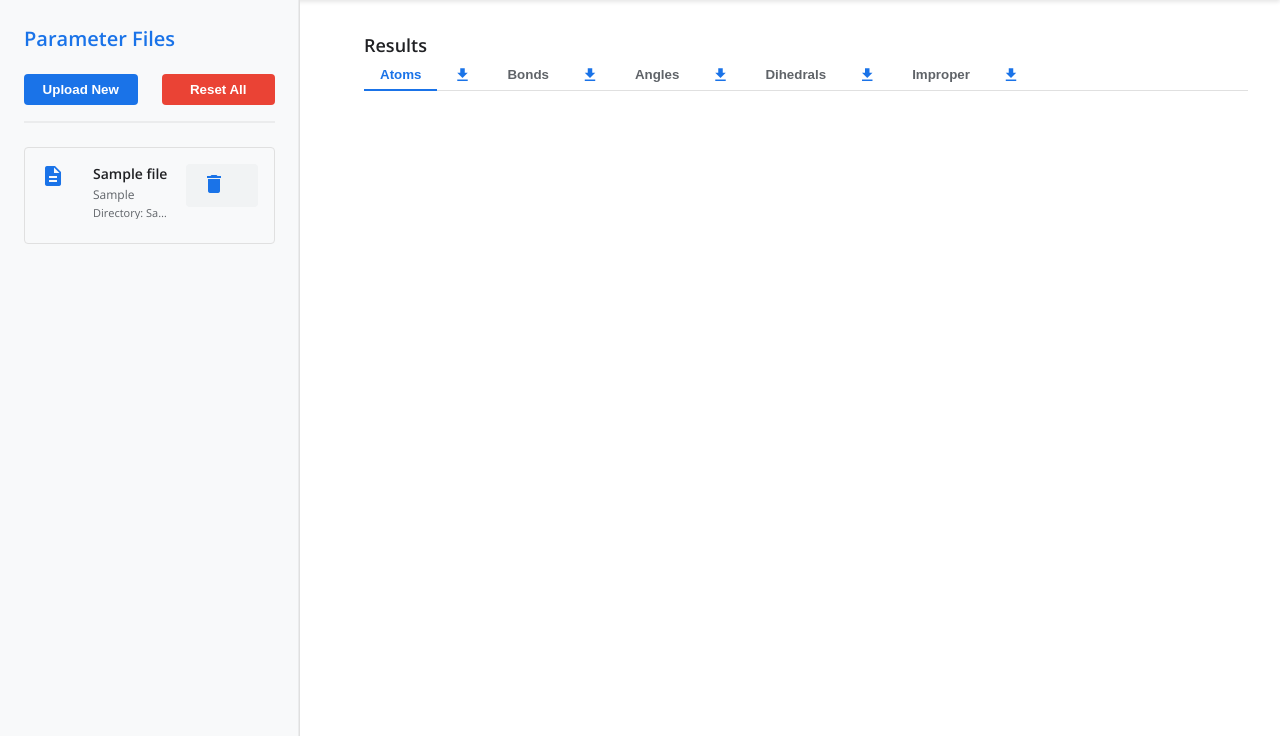
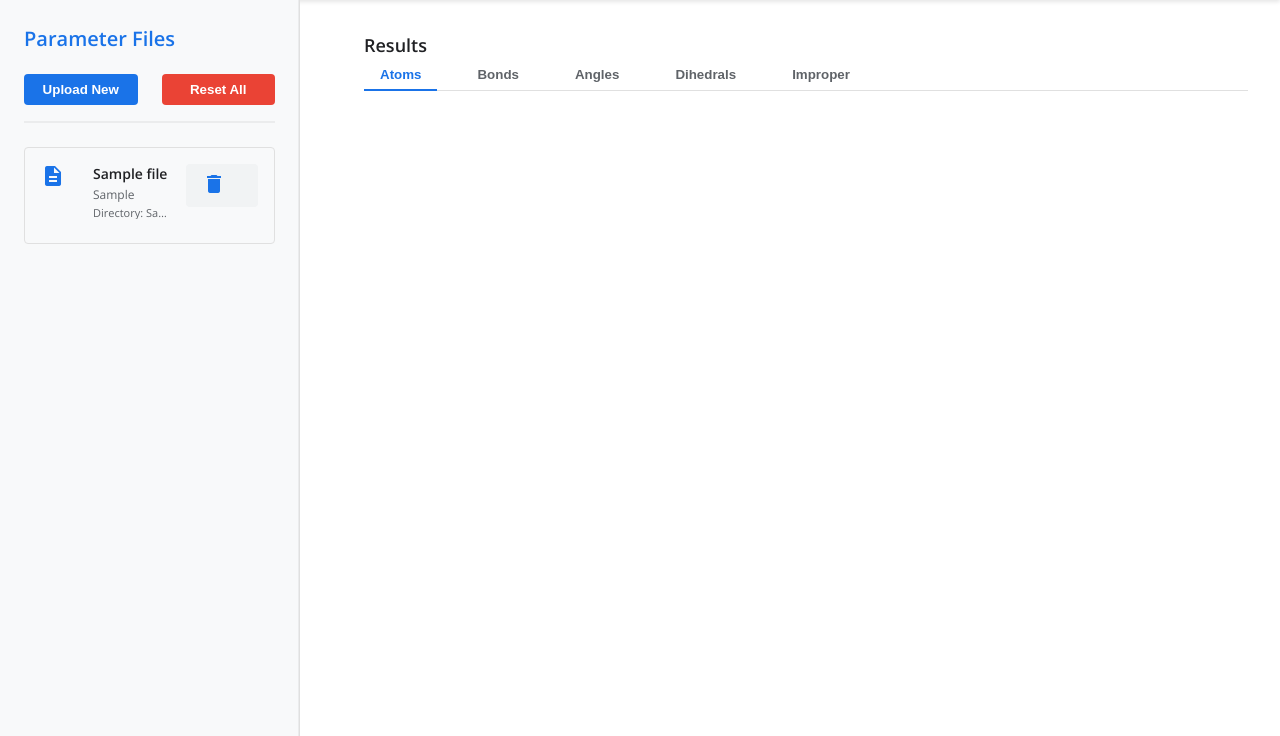
Before and after one commit to fl-sean03/CHARMM-Parameter-File-Search-Engine, a Flask app: template frontend/templates/index.html in a window 1280 px wide. Shown: the part 100-836 px from the top of the page. Run offline with Flask 3, Linux system fonts and the light colour scheme; the template is opened without the code that fills it: most values are stand-ins (such as "Sample title", 1, 10 or a date in 2020).

Commit message:
refactor: Remove CSV download buttons and related functionality

```diff
--- a/frontend/static/css/main.css
+++ b/frontend/static/css/main.css
@@ -130,31 +130,6 @@ h2 {
     gap: 1rem;
 }
 
-.tab-group {
-    display: flex;
-    align-items: center;
-    gap: 0.25rem;
-}
-
-.download-btn {
-    padding: 0.25rem;
-    border: none;
-    background: none;
-    cursor: pointer;
-    color: #1A73E8;
-    display: flex;
-    align-items: center;
-    justify-content: center;
-    border-radius: 50%;
-}
-
-.download-btn:hover {
-    background-color: rgba(26, 115, 232, 0.1);
-}
-
-.download-btn .material-icons {
-    font-size: 18px;
-}
 
 .tab-btn {
     padding: 0.5rem 1rem;
--- a/frontend/static/js/app.js
+++ b/frontend/static/js/app.js
@@ -93,31 +93,13 @@ document.addEventListener('DOMContentLoaded', function() {
         table.appendChild(tbody);
     }
 
-    // Add tab and download click handlers
-    document.querySelectorAll('.tab-btn, .download-btn').forEach(btn => {
+    // Add tab click handlers
+    document.querySelectorAll('.tab-btn').forEach(btn => {
         btn.addEventListener('click', (e) => {
             // Update active state
             document.querySelectorAll('.tab-btn').forEach(b => b.classList.remove('active'));
             e.target.classList.add('active');
-
-            if (btn.classList.contains('tab-btn')) {
-                // Display section data
-                document.querySelectorAll('.tab-btn').forEach(b => b.classList.remove('active'));
-                e.target.classList.add('active');
-                displaySectionData(e.target.dataset.section);
-            } else if (btn.classList.contains('download-btn')) {
-                // Handle download
-                const section = e.target.dataset.section;
-                const selectedFile = document.querySelector('.file-item.selected');
-
-                if (!selectedFile) {
-                    showAlert('Please select a file first', 'warning');
-                    return;
-                }
-
-                const dir = selectedFile.dataset.dir;
-                window.location.href = `/download_csv/${section}/${dir}`;
-            }
+            displaySectionData(e.target.dataset.section);
         });
     });
 
--- a/frontend/templates/index.html
+++ b/frontend/templates/index.html
@@ -63,36 +63,11 @@
             <section class="results-section">
                 <h2>Results</h2>
                 <div class="section-tabs">
-                    <div class="tab-group">
-                        <button class="tab-btn active" data-section="ATOMS">Atoms</button>
-                        <button class="download-btn" data-section="ATOMS">
-                            <span class="material-icons">download</span>
-                        </button>
-                    </div>
-                    <div class="tab-group">
-                        <button class="tab-btn" data-section="BONDS">Bonds</button>
-                        <button class="download-btn" data-section="BONDS">
-                            <span class="material-icons">download</span>
-                        </button>
-                    </div>
-                    <div class="tab-group">
-                        <button class="tab-btn" data-section="ANGLES">Angles</button>
-                        <button class="download-btn" data-section="ANGLES">
-                            <span class="material-icons">download</span>
-                        </button>
-                    </div>
-                    <div class="tab-group">
-                        <button class="tab-btn" data-section="DIHEDRALS">Dihedrals</button>
-                        <button class="download-btn" data-section="DIHEDRALS">
-                            <span class="material-icons">download</span>
-                        </button>
-                    </div>
-                    <div class="tab-group">
-                        <button class="tab-btn" data-section="IMPROPER">Improper</button>
-                        <button class="download-btn" data-section="IMPROPER">
-                            <span class="material-icons">download</span>
-                        </button>
-                    </div>
+                    <button class="tab-btn active" data-section="ATOMS">Atoms</button>
+                    <button class="tab-btn" data-section="BONDS">Bonds</button>
+                    <button class="tab-btn" data-section="ANGLES">Angles</button>
+                    <button class="tab-btn" data-section="DIHEDRALS">Dihedrals</button>
+                    <button class="tab-btn" data-section="IMPROPER">Improper</button>
                 </div>
                 <table class="data-table" id="results-table">
                     <tbody>
```
